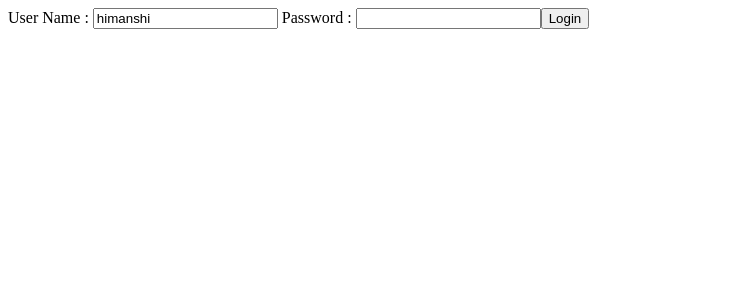
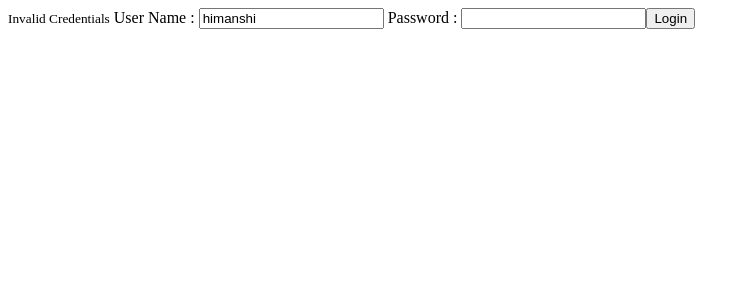
Before and after one commit to himanshiJin/ThinkTech, an Angular app in the folder todo/: page / in a window 1280 px wide. Both pictures are taken after a click on the button "Login". Shown: the top 300 px of the page, without its empty margins (0-750 px from the left). Built offline with nearby package versions, Linux system fonts and the light colour scheme.

Commit message:
Implemented app routing

```diff
--- a/todo/src/app/app-routing.module.ts
+++ b/todo/src/app/app-routing.module.ts
@@ -1,7 +1,13 @@
 import { NgModule } from '@angular/core';
 import { Routes, RouterModule } from '@angular/router';
+import {LoginComponent}from './login/login.component';
+import {WelcomeComponent}from './welcome/welcome.component';
 
-const routes: Routes = [];
+const routes: Routes = [
+  {path:'', component: LoginComponent},
+  {path:'login', component: LoginComponent},
+  {path:'welcome', component: WelcomeComponent}
+];
 
 @NgModule({
   imports: [RouterModule.forRoot(routes)],
--- a/todo/src/app/app.component.html
+++ b/todo/src/app/app.component.html
@@ -8,6 +8,6 @@
 
 <app-welcome></app-welcome> -->
 
-<app-login></app-login>
+<!-- <app-login></app-login> -->
 
-<!--<router-outlet></router-outlet>-->
+<router-outlet></router-outlet>
--- a/todo/src/app/login/login.component.html
+++ b/todo/src/app/login/login.component.html
@@ -1,3 +1,5 @@
+<small *ngIf='invalidLogin'>{{errorMessage}}</small>
+
 User Name : <input type="text" name="username" [(ngModel)]="username">
 Password : <input type="password" name="password" [(ngModel)]="password">
 <button (click) = handleLogin()>Login</button>
--- a/todo/src/app/login/login.component.ts
+++ b/todo/src/app/login/login.component.ts
@@ -9,6 +9,8 @@
 
   username ='himanshi'
   password = ''
+  errorMessage = 'Invalid Credentials'
+  invalidLogin = false
 
   constructor() { }
 
@@ -16,8 +18,12 @@
   }
 
   handleLogin(){
-    console.log(this.username);
-    console.log(this.password);
+    if (this.username==="himanshi" && this.password === 'dummy'){
+      this.invalidLogin = false
+    }
+    else{
+      this.invalidLogin = true
+    }
   }
 
 }
```
